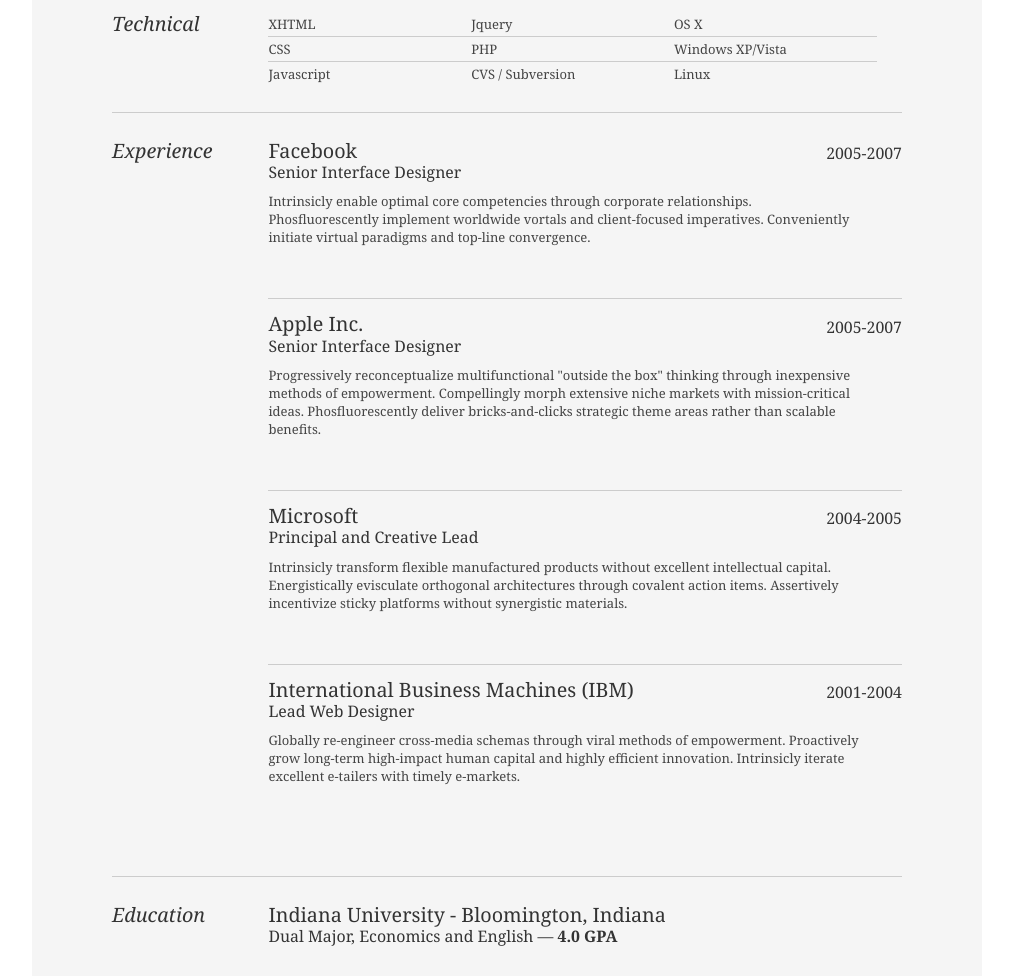
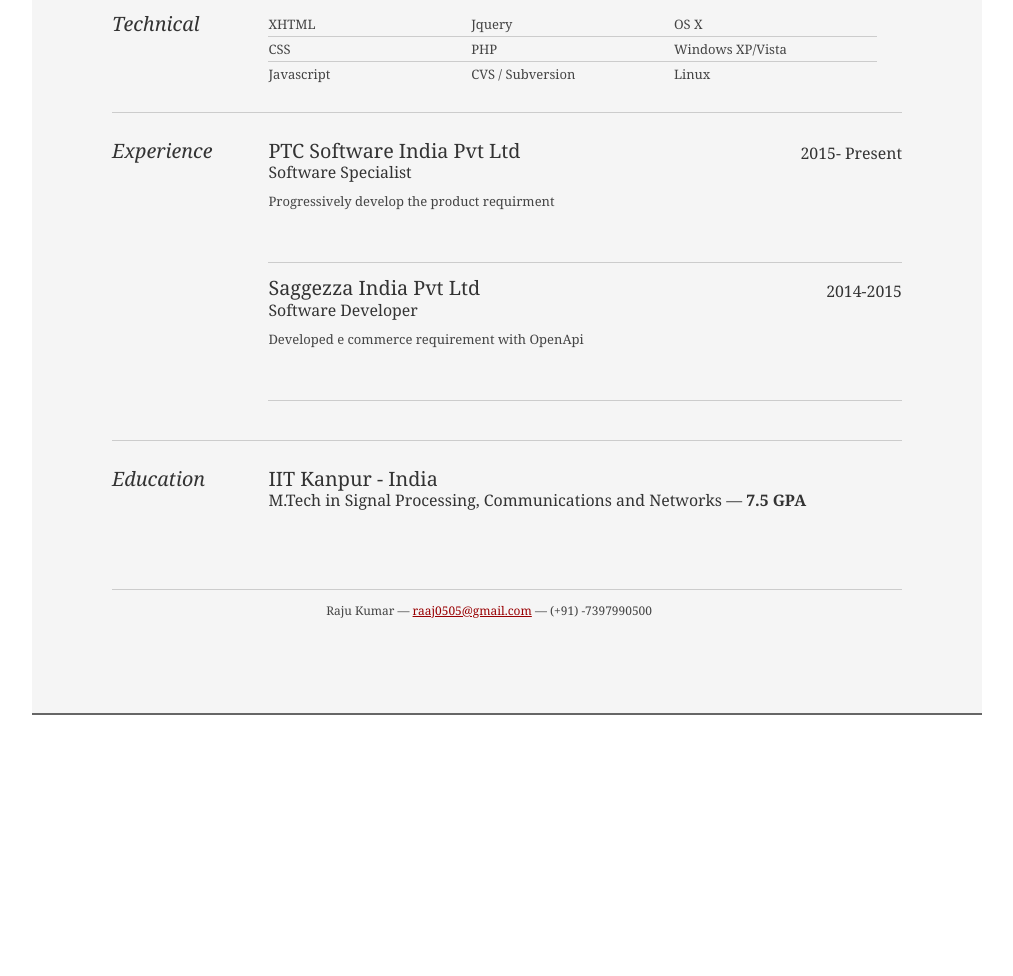
Before and after one commit to raaj0505/raaj0505.github.io, a plain HTML site: page index.html in a window 1280 px wide. Shown: the part 560-1536 px from the top of the page, without its empty margins (133-1146 px from the left). After the commit the page ends 1355 px from the top, so only its background shows below. Drawn offline with Linux system fonts and the light colour scheme.

Commit message:
added job description

```diff
--- a/index.html
+++ b/index.html
@@ -106,20 +106,20 @@
 						<div class="yui-u">
 
 							<div class="job">
-								<h2>Facebook</h2>
-								<h3>Senior Interface Designer</h3>
-								<h4>2005-2007</h4>
-								<p>Intrinsicly enable optimal core competencies through corporate relationships. Phosfluorescently implement worldwide vortals and client-focused imperatives. Conveniently initiate virtual paradigms and top-line convergence. </p>
+								<h2>PTC Software India Pvt Ltd</h2>
+								<h3>Software Specialist</h3>
+								<h4>2015- Present</h4>
+								<p>Progressively develop the product requirment </p>
 							</div>
 
 							<div class="job">
-								<h2>Apple Inc.</h2>
-								<h3>Senior Interface Designer</h3>
-								<h4>2005-2007</h4>
-								<p>Progressively reconceptualize multifunctional "outside the box" thinking through inexpensive methods of empowerment. Compellingly morph extensive niche markets with mission-critical ideas. Phosfluorescently deliver bricks-and-clicks strategic theme areas rather than scalable benefits. </p>
+								<h2>Saggezza India Pvt Ltd</h2>
+								<h3>Software Developer</h3>
+								<h4>2014-2015</h4>
+								<p>Developed e commerce requirement with OpenApi </p>
 							</div>
 
-							<div class="job">
+							<!-- <div class="job">
 								<h2>Microsoft</h2>
 								<h3>Principal and Creative Lead</h3>
 								<h4>2004-2005</h4>
@@ -132,7 +132,7 @@
 								<h3>Lead Web Designer</h3>
 								<h4>2001-2004</h4>
 								<p>Globally re-engineer cross-media schemas through viral methods of empowerment. Proactively grow long-term high-impact human capital and highly efficient innovation. Intrinsicly iterate excellent e-tailers with timely e-markets.</p>
-							</div>
+							</div> -->
 
 						</div><!--// .yui-u -->
 					</div><!--// .yui-gf -->
@@ -143,8 +143,8 @@
 							<h2>Education</h2>
 						</div>
 						<div class="yui-u">
-							<h2>Indiana University - Bloomington, Indiana</h2>
-							<h3>Dual Major, Economics and English &mdash; <strong>4.0 GPA</strong> </h3>
+							<h2>IIT Kanpur - India</h2>
+							<h3>M.Tech in Signal Processing, Communications and Networks &mdash; <strong>7.5 GPA</strong> </h3>
 						</div>
 					</div><!--// .yui-gf -->
 
```
